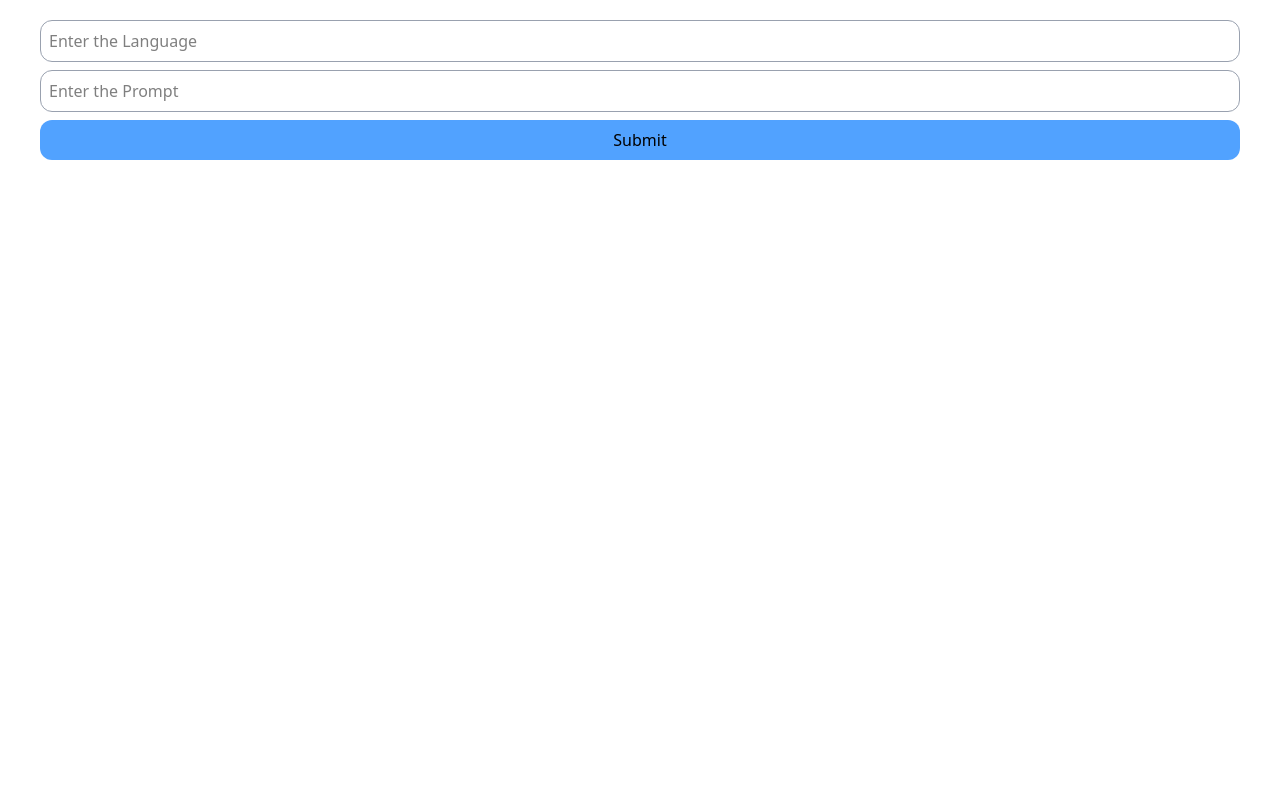
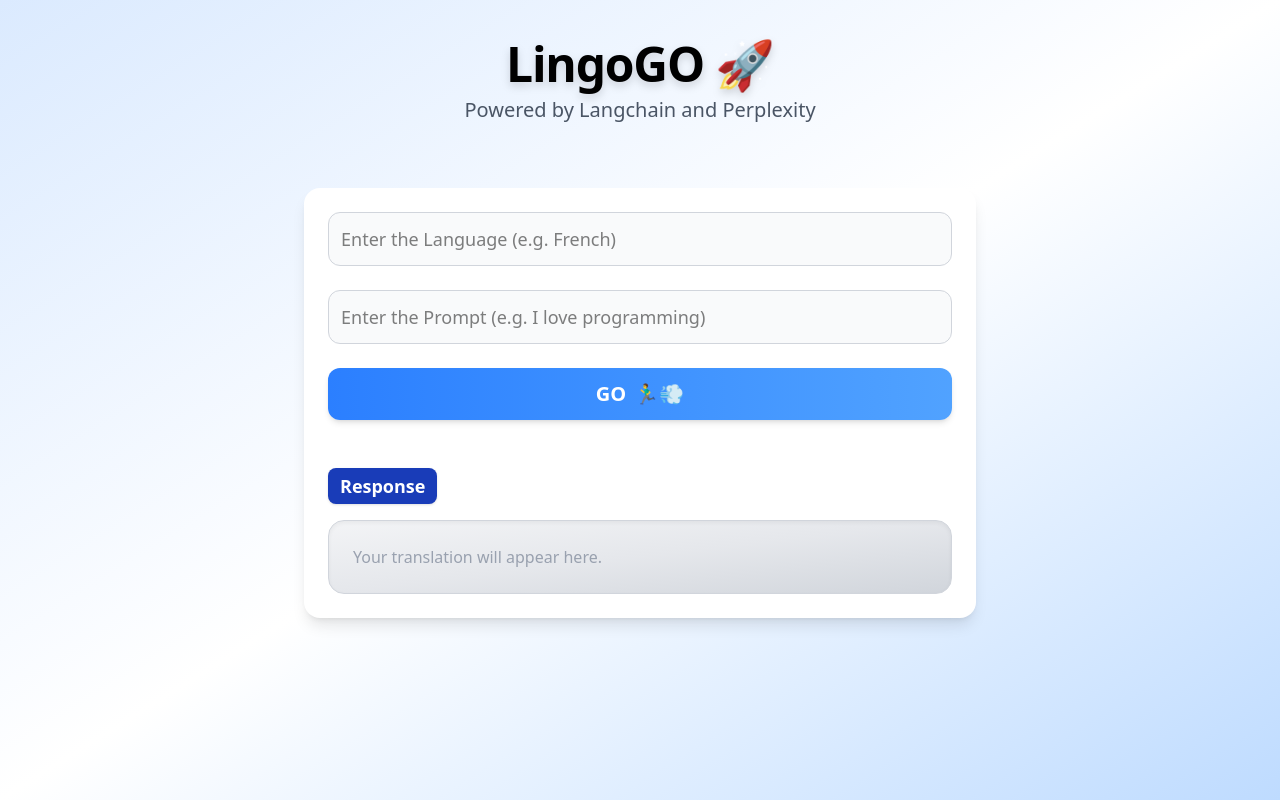
Before and after one commit to pradeept/RAGloma, a Next.js app: page / in a window 1280 px wide. Built offline with nearby package versions, Linux system fonts and the light colour scheme.

Commit message:
feat: add SSE for streaming, stylize UI and add LLM streaming through Langchain

```diff
--- a/package.json
+++ b/package.json
@@ -16,6 +16,7 @@
     "@langchain/community": "^0.3.49",
     "@langchain/core": "^0.3.66",
     "langchain": "^0.3.30",
+    "motion": "^12.23.12",
     "next": "15.3.5",
     "react": "^19.0.0",
     "react-dom": "^19.0.0"
--- a/src/app/api/perplexity/route.ts
+++ b/src/app/api/perplexity/route.ts
@@ -1,12 +1,43 @@
-import { perplexity } from "@/lib/perplexity";
-import { NextRequest } from "next/server";
+import { perplexity } from "@/utils/perplexity";
+import { NextRequest, NextResponse } from "next/server";
 
-export async function GET(request: NextRequest) {
-  const language: string | null = request.nextUrl.searchParams.get("language");
-  const input: string | null = request.nextUrl.searchParams.get("input");
-  const data = await perplexity(language, input);
+export async function GET(req: NextRequest) {
+  // Setting the proper headers for SSE
+  const headers = new Headers();
+  headers.set("Content-Type", "text/event-stream");
+  headers.set("Transfer-Encoding", "chunked");
+  headers.set("Connection", "keep-alive");
+  const { searchParams } = new URL(req.url);
 
-  if (!data) return Response.json({ error: "Invalid data" }, { status: 401 });
-  console.log(data);
-  return Response.json({ data }, { status: 200 });
+  const language = searchParams.get("language");
+  const text = searchParams.get("text");
+  const stream = await perplexity(language, text);
+
+  if (!language || !text) {
+    return NextResponse.json(
+      { error: "Missing query parameters" },
+      { status: 400 }
+    );
+  }
+
+  const readableStream = new ReadableStream({
+    async start(controller) {
+      try {
+        if (stream) {
+          for await (const chunk of stream) {
+            const content = chunk.content || "";
+            // Format as SSE event
+            controller.enqueue(`data: ${content}\n\n`);
+          }
+          controller.enqueue("event: end\ndata: \n\n");
+          controller.close();
+        }
+      } catch (err) {
+        controller.error(err);
+      }
+    },
+  });
+
+  // Return the response with the stream
+  return new Response(readableStream, { headers });
 }
--- a/src/app/page.tsx
+++ b/src/app/page.tsx
@@ -2,26 +2,20 @@
 import React from "react";
 
 async function page() {
-  // Complete Handler function
-  const handler = async (language: string, input: string) => {
-    "use server";
-    console.log(language, input);
-    const res = await fetch(
-      `http://localhost:3000/api/perplexity?language=${language}&input=${input}`,
-      {
-        cache: "no-cache",
-      }
-    );
-    const body = await res.json();
-    if (body.error) return { error: body.error };
-    const response = body.data.kwargs.content;
-    console.log("Answer from home: ", response);
-    return { response };
-  };
   return (
-    <div className='mx-10 my-5'>
-      <FormComponent handler={handler} />
-    </div>
+    <main className='min-h-screen w-full bg-gradient-to-br from-blue-100 via-white to-blue-200 flex flex-col items-center justify-start py-10 px-4'>
+      <div className='w-full max-w-2xl mx-auto flex flex-col items-center'>
+        <div className='mb-8 text-center'>
+          <h1 className='text-4xl md:text-5xl font-extrabold  drop-shadow-lg mb-2 tracking-tight'>
+            LingoGO <span className='inline-block'>🚀</span>
+          </h1>
+          <p className='text-lg md:text-xl text-gray-600 font-medium'>
+            Powered by Langchain and Perplexity
+          </p>
+        </div>
+        <FormComponent />
+      </div>
+    </main>
   );
 }
 
--- /dev/null
+++ b/src/components/DisplayResponse.tsx
@@ -0,0 +1,55 @@
+"use client";
+import React from "react";
+import { motion } from "motion/react";
+
+function DisplayResponse({
+  responseText,
+  loading,
+}: {
+  responseText: string;
+  loading: boolean;
+}) {
+  return (
+    <div className='w-full max-w-2xl mx-auto mt-6 flex flex-col gap-4'>
+      <div className='flex items-center gap-2'>
+        <span className='inline-block bg-blue-800 text-white rounded-lg px-3 py-1 text-lg font-bold shadow'>
+          Response
+        </span>
+        {loading && (
+          <span className='text-blue-500 animate-pulse text-base font-semibold'>
+            (Translating...)
+          </span>
+        )}
+      </div>
+      <div className='bg-gradient-to-br from-gray-100 via-gray-200 to-gray-300 border border-gray-300 text-gray-900 min-h-16 p-6 rounded-2xl shadow-inner w-full'>
+        {responseText !== "" ? (
+          <div className='flex items-center'>
+            <span className='font-semibold text-xl whitespace-pre-wrap break-words'>
+              {responseText}
+            </span>
+            {loading && (
+              <motion.span
+                initial={{ opacity: 0 }}
+                animate={{ opacity: 1 }}
+                transition={{
+                  duration: 0.8,
+                  repeat: Infinity,
+                  ease: "easeInOut",
+                }}
+                className='ml-1 font-semibold text-xl text-blue-500'
+              >
+                |
+              </motion.span>
+            )}
+          </div>
+        ) : (
+          <span className='text-gray-400 text-base'>
+            Your translation will appear here.
+          </span>
+        )}
+      </div>
+    </div>
+  );
+}
+
+export default DisplayResponse;
--- a/src/components/formComponent.tsx
+++ b/src/components/formComponent.tsx
@@ -1,56 +1,76 @@
 "use client";
-import React, { useState } from "react";
+import React, { FormEvent, useState } from "react";
+import DisplayResponse from "./DisplayResponse";
 
-function FormComponent({
-  handler,
-}: {
-  handler: (
-    language: string,
-    input: string
-  ) => Promise<
-    { error: string; response?: undefined } | { response: string; error?: undefined }
-  >;
-}) {
-  const [data, setData] = useState<{ language: string; input: string }>({
-    language: "",
-    input: "",
-  });
+function FormComponent() {
+  const [language, setLanguage] = useState<string | undefined>(undefined);
+  const [input, setInput] = useState<string | undefined>(undefined);
+  const [loading, setLoading] = useState<boolean>(false);
+  const [responseText, setResponseText] = useState<string>("");
 
-  const [aiResponse, setAiresponse] = useState<string | undefined>(undefined);
-  const handleChange = (e: React.ChangeEvent<HTMLInputElement>) => {
-    setData(() => {
-      return { ...data, [e.target.name]: e.target.value };
+  const handleSubmit = (e: FormEvent) => {
+    e.preventDefault();
+    setResponseText("");
+    setLoading(true);
+    // Use EventSource for SSE
+    // NOTE: Fetch is not a best option for SSE
+    const url = `http://localhost:3000/api/perplexity?language=${language}&text=${input}`;
+    const eventSource = new window.EventSource(url);
+
+    eventSource.onmessage = (event) => {
+      // Each event.data is a chunk
+      setResponseText((prev) => prev + event.data);
+    };
+
+    eventSource.onerror = (err) => {
+      console.error("EventSource failed:", err);
+      setLoading(false);
+      eventSource.close();
+    };
+
+    eventSource.addEventListener("end", () => {
+      setLoading(false);
+      eventSource.close();
     });
   };
-
-  const handleSubmit = async () => {
-    const result = await handler(data.language, data.input);
-    if (result.error) setAiresponse(result.error);
-    else setAiresponse(result.response);
-  };
   return (
-    <form onSubmit={(e) => e.preventDefault()} className='flex flex-col gap-2'>
+    <form
+      onSubmit={(e) => handleSubmit(e)}
+      className='w-full max-w-2xl mx-auto mt-8 p-6 bg-white rounded-2xl shadow-lg flex flex-col gap-6'
+    >
       <input
         type='text'
         name='language'
-        placeholder='Enter the Language'
-        onChange={(e) => handleChange(e)}
-        className='border border-gray-400 rounded-xl p-2 outline-none'
+        placeholder='Enter the Language (e.g. French)'
+        onChange={(e) => setLanguage(e.target.value)}
+        className='border border-gray-300 rounded-xl p-3 outline-none focus:border-blue-400 transition duration-200 text-lg bg-gray-50'
+        autoComplete='off'
       />
       <input
         type='text'
         name='input'
-        placeholder='Enter the Prompt'
-        onChange={(e) => handleChange(e)}
-        className='border border-gray-400 rounded-xl p-2 outline-none'
+        placeholder='Enter the Prompt (e.g. I love programming)'
+        onChange={(e) => setInput(e.target.value)}
+        className='border border-gray-300 rounded-xl p-3 outline-none focus:border-blue-400 transition duration-200 text-lg bg-gray-50'
+        autoComplete='off'
       />
       <button
-        onClick={handleSubmit}
-        className='bg-blue-400 hover:bg-blue-200 cursor-pointer p-2 rounded-xl'
+        type='submit'
+        className='bg-gradient-to-r from-blue-500 to-blue-400 hover:from-blue-400 hover:to-blue-300 text-white cursor-pointer p-3 rounded-xl text-xl font-semibold shadow-md transition duration-200 flex items-center justify-center gap-2'
+        disabled={loading}
       >
-        Submit
+        {loading ? (
+          <span className='animate-pulse'>Translating...</span>
+        ) : (
+          <>
+            GO{" "}
+            <span role='img' aria-label='run'>
+              🏃‍♂️💨
+            </span>
+          </>
+        )}
       </button>
-      <p>{aiResponse}</p>
+      <DisplayResponse responseText={responseText} loading={loading} />
     </form>
   );
 }
--- /dev/null
+++ b/src/lib/actions.ts
@@ -0,0 +1,12 @@
+"use server";
+import { perplexity } from "../utils/perplexity";
+export async function handlePerplexity(prevState, formData) {
+  const { language, input } = Object.fromEntries(formData);
+  try {
+    const response = perplexity(language, input);
+    return { response };
+  } catch (e) {
+    console.log(e);
+    return { error: e };
+  }
+}
--- a/src/lib/perplexity.ts
+++ b/src/utils/perplexity.ts
@@ -8,7 +8,6 @@
   timeout: undefined,
   maxRetries: 2,
   apiKey: process.env.PERPLEXITY_API_KEY,
-  // other params...
 });
 
 export async function perplexity(
@@ -34,19 +33,24 @@
   // return aiMsg;
 
   // PROMPT TEMPLATE
-  const system = "Translate the user input given in English to {language}";
+  const template1 = 'The translation of "{input}" into {language} is:';
+  const template2 = "Here is the translation of your input into {language}:";
+
+  const system = `Translate the user's input from English to {language}. If the {input} contains fewer than 10 words, begin your response with: ${template1} Otherwise, start with: ${template2} Do not include any details or references.`;
 
   const translatorTemplate = ChatPromptTemplate.fromMessages([
     ["system", system],
-    ["human", "Translate {input} to {language}"], // role is "human" in perplexity (usually it is user)
+    ["human", "Translate {input} into {language}"],
   ]);
 
   const chain = translatorTemplate.pipe(llm);
-  const perpResponse = await chain.invoke({
-    input,
-    language,
-  });
+  // const perpResponse = await chain.invoke({
+  //   input,
+  //   language,
+  // });
 
-  // console.log(perpResponse)
-  return perpResponse;
+  const streamResp = await chain.stream({ input, language });
+  console.log("Stream type: ", typeof streamResp);
+
+  return streamResp;
 }
```
Also changed, not shown: 2 other files (tests, documents, lock files or other folders).
